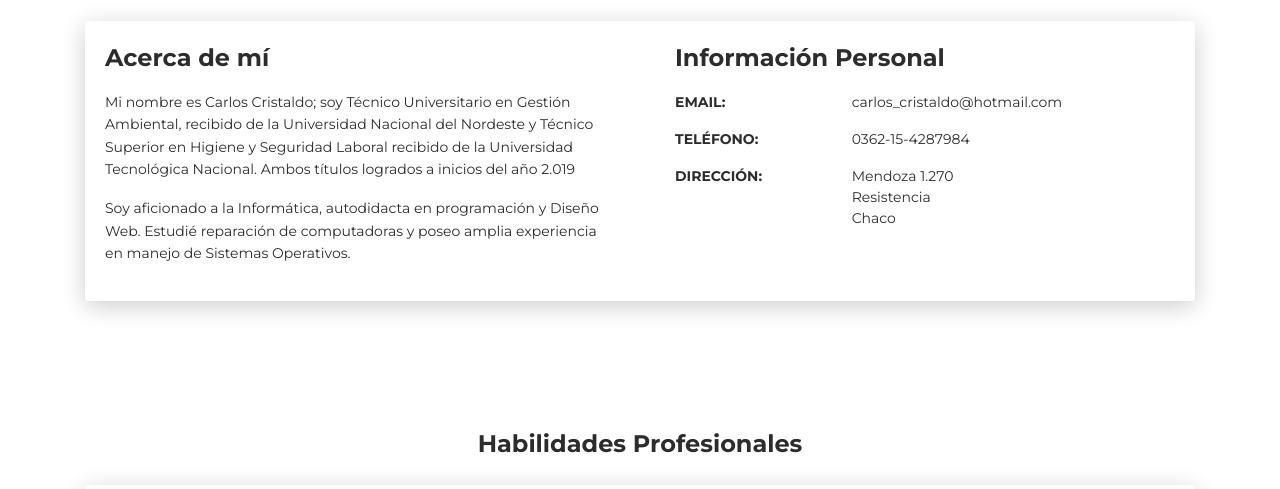
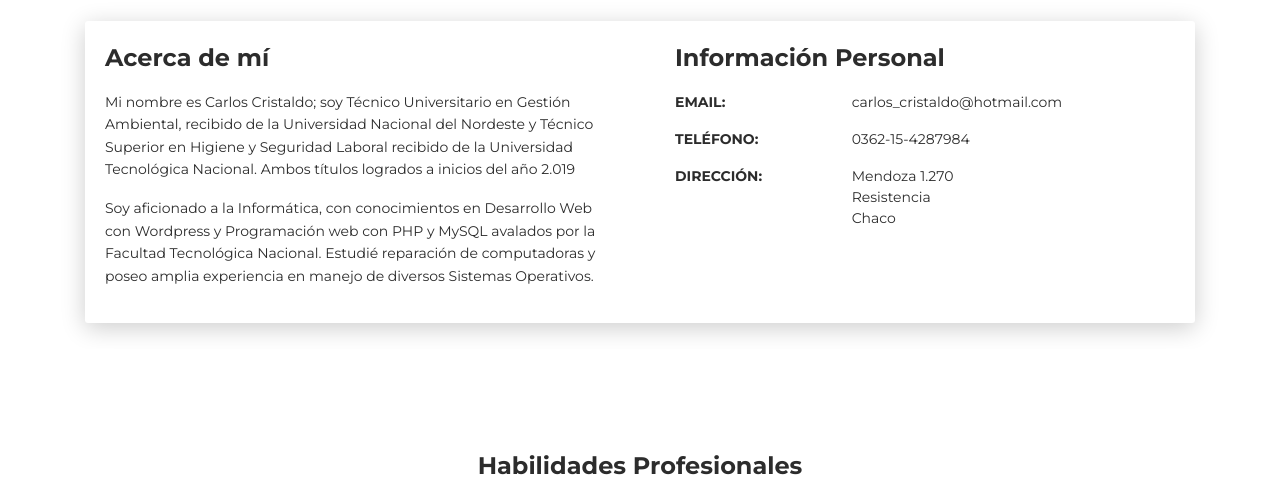
Before and after one commit to ccristaldo/medio-ambienteyseguridad, a website: page info-personal/index.html in a window 1280 px wide. Shown: the part 599-1088 px from the top of the page. Drawn offline with Linux system fonts and the light colour scheme.

Commit message:
Update index.html

```diff
--- a/info-personal/index.html
+++ b/info-personal/index.html
@@ -74,8 +74,9 @@
 				de la Universidad Nacional del Nordeste y Técnico Superior en Higiene y Seguridad
 				Laboral recibido de la Universidad Tecnológica Nacional. Ambos títulos
 				logrados a inicios del año 2.019</p>
-            <p>Soy aficionado a la Informática, autodidacta en programación y Diseño Web. Estudié reparación de computadoras y poseo amplia experiencia en manejo
-				de Sistemas Operativos.
+            <p>Soy aficionado a la Informática, con conocimientos en Desarrollo Web con Wordpress y Programación web con PHP y MySQL avalados por la
+		    Facultad Tecnológica Nacional. Estudié reparación de computadoras y poseo amplia experiencia en manejo
+				de diversos Sistemas Operativos.
 				 <!-- <a href="https://templateflip.com/templates/creative-cv/" target="_blank">Learn More</a> --></p>
           </div>
         </div>
```
